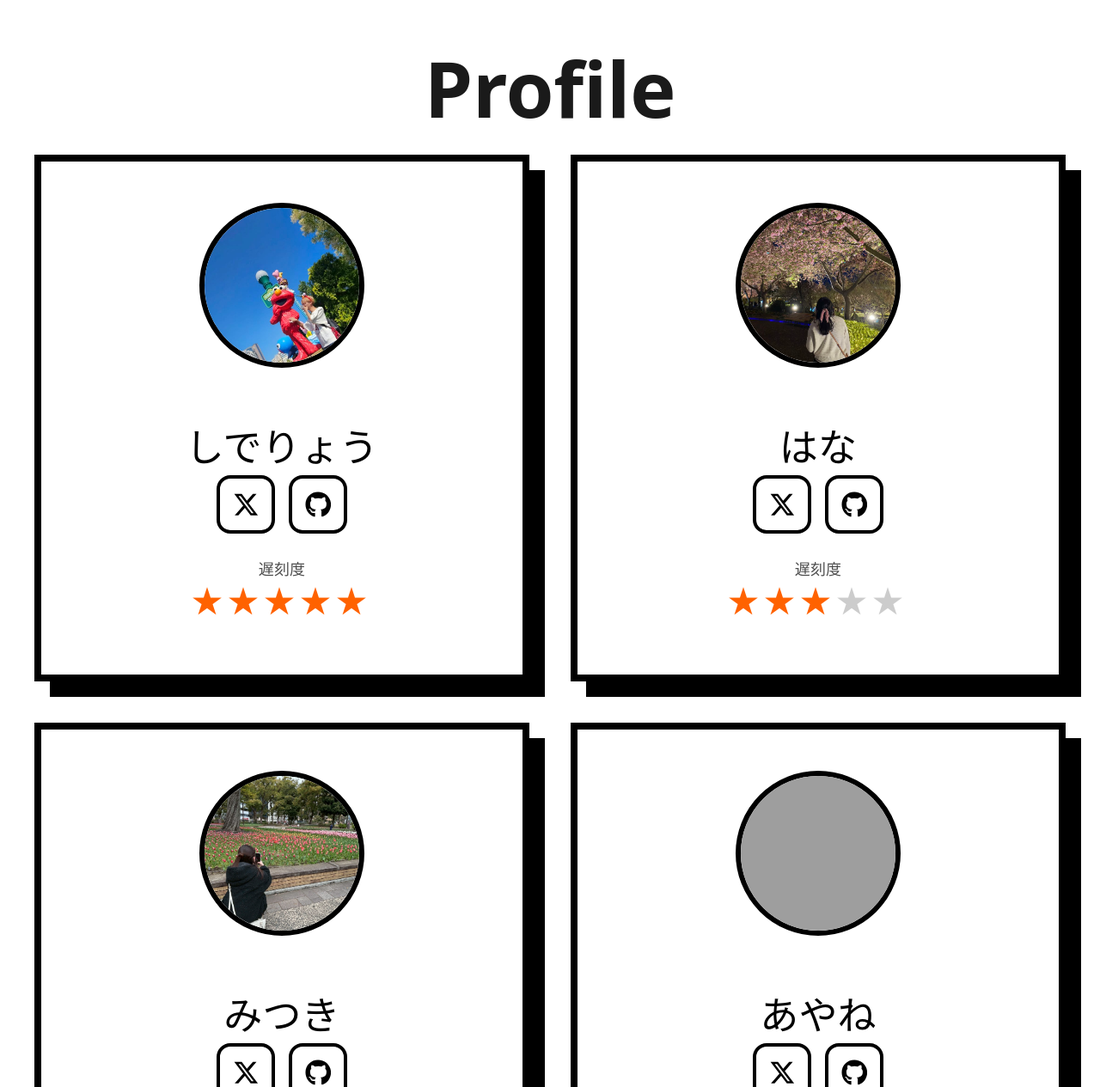
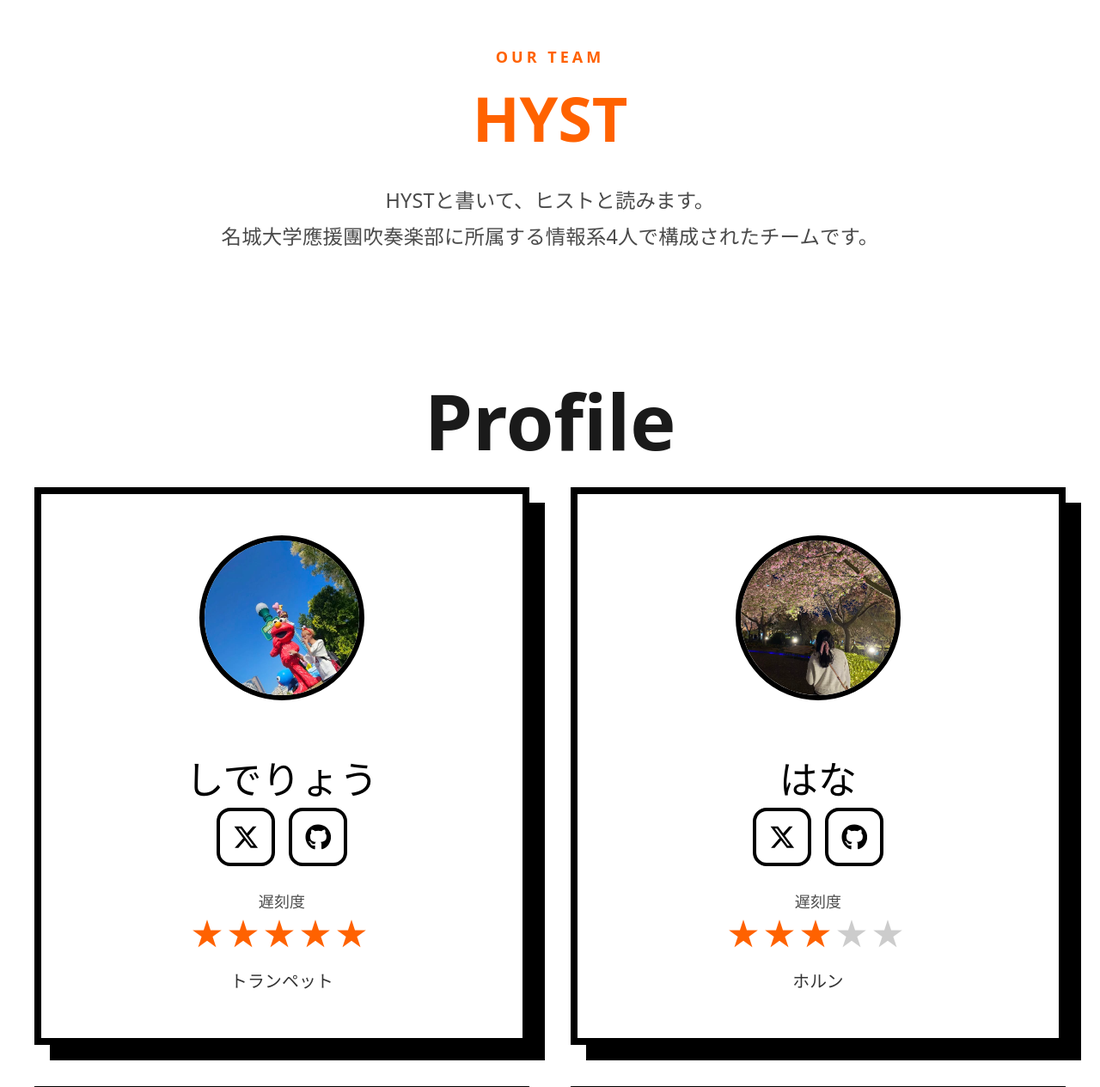
Before and after one commit to HYSTpj/Awake, a React (Vite) app: page / in a window 1280 px wide. Shown: the part 2688-3953 px from the top of the page at 86% size. Built offline with nearby package versions, Linux system fonts and the light colour scheme; grey boxes are pictures that could not be loaded.

Commit message:
テーム紹介追加

```diff
--- a/src/App.tsx
+++ b/src/App.tsx
@@ -1,6 +1,7 @@
 import Header from './components/Header'
 import Hero from './components/Hero/Hero'
 import TechStack from './components/TechStack/TechStack'
+import Team from './components/Team/Team'
 import Profile from './components/Profile/Profile'
 import Features from './components/Features'
 import Footer from './components/Footer'
@@ -11,6 +12,7 @@ function App() {
       <Header />
       <Hero />
       <TechStack />
+      <Team />
       <Profile />
       <Features />
       <Footer />
--- a/src/components/Profile/Profile.css
+++ b/src/components/Profile/Profile.css
@@ -1,5 +1,5 @@
 .profile-section {
-  padding: 120px 24px;
+  padding: 40px 24px 120px;
   background: transparent;
 }
 
--- a/src/components/Profile/Profile.tsx
+++ b/src/components/Profile/Profile.tsx
@@ -13,7 +13,7 @@ const members = [
     x: 'https://x.com/ry0000taro?s=21',
     github: 'https://github.com/ry0000taro',
     lateLevel: 5,
-    comment: '',
+    comment: 'トランペット',
   },
   {
     name: 'はな',
@@ -21,7 +21,7 @@ const members = [
     x: 'https://x.com/haana2187?s=21',
     github: 'https://github.com/hana2187',
     lateLevel: 3,
-    comment: '',
+    comment: 'ホルン',
   },
   {
     name: 'みつき',
@@ -29,7 +29,7 @@ const members = [
     x: 'https://x.com/mitsuki_ol2o?s=21',
     github: 'https://github.com/mitsuki-3928',
     lateLevel: 4,
-    comment: '',
+    comment: 'クラリネット',
   },
   {
     name: 'あやね',
@@ -37,7 +37,7 @@ const members = [
     x: 'https://x.com/ayane__1118?s=21',
     github: 'https://github.com/ayane1118',
     lateLevel: 3,
-    comment: '',
+    comment: 'フルート',
   },
 ]
 
--- /dev/null
+++ b/src/components/Team/Team.css
@@ -0,0 +1,54 @@
+.team-section {
+  padding: 120px 24px 40px;
+}
+
+.team-container {
+  max-width: 1200px;
+  margin: 0 auto;
+  text-align: center;
+}
+
+.team-small-title {
+  color: #ff6200;
+  font-weight: 900;
+  letter-spacing: 4px;
+  margin-bottom: 16px;
+}
+
+.team-title {
+  font-size: 4rem;
+  font-weight: 900;
+  margin-bottom: 32px;
+}
+
+.team-title span {
+  color: #ff6200;
+}
+
+.team-description {
+  font-size: 1.3rem;
+  line-height: 1.8;
+  margin-bottom: 64px;
+}
+
+.team-box {
+  display: grid;
+  grid-template-columns: repeat(2, 1fr);
+  gap: 32px;
+}
+
+.team-card {
+  background: #fff;
+
+  border: 6px solid #000;
+
+  padding: 40px;
+
+  box-shadow: 12px 12px 0 #000;
+}
+
+.team-card h3 {
+  color: #ff6200;
+  font-size: 2rem;
+  margin-bottom: 20px;
+}
--- /dev/null
+++ b/src/components/Team/Team.tsx
@@ -0,0 +1,22 @@
+import './Team.css'
+
+function Team() {
+  return (
+    <section className="team-section" id="team">
+      <div className="team-container">
+        <p className="team-small-title">OUR TEAM</p>
+
+        <h2 className="team-title">
+          <span>HYST</span>
+        </h2>
+
+        <p className="team-description">
+          HYSTと書いて、ヒストと読みます。
+          <br />
+            名城大学應援團吹奏楽部に所属する情報系4人で構成されたチームです。
+        </p>
+      </div>
+    </section>
+  )
+}
+export default Team
```
